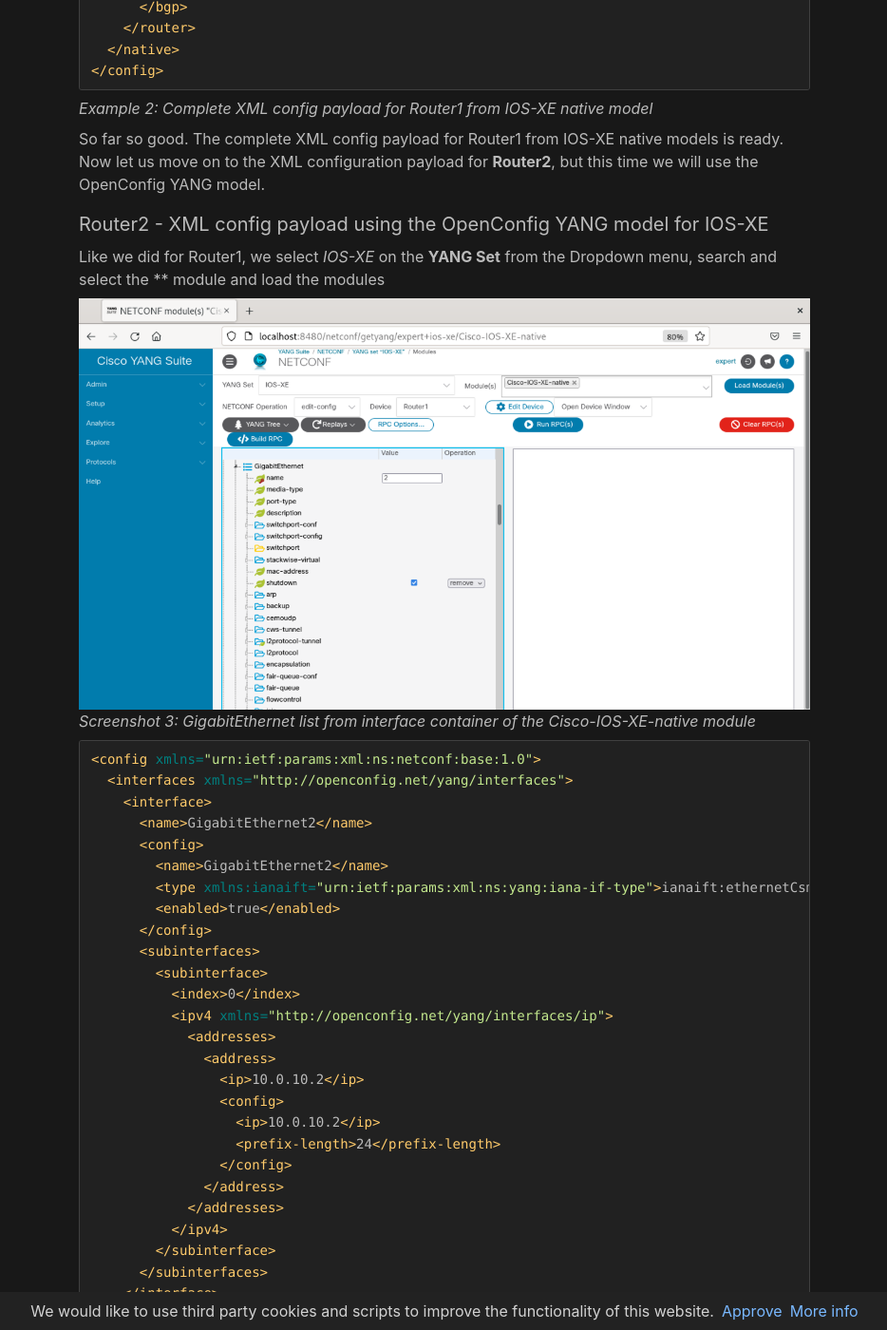
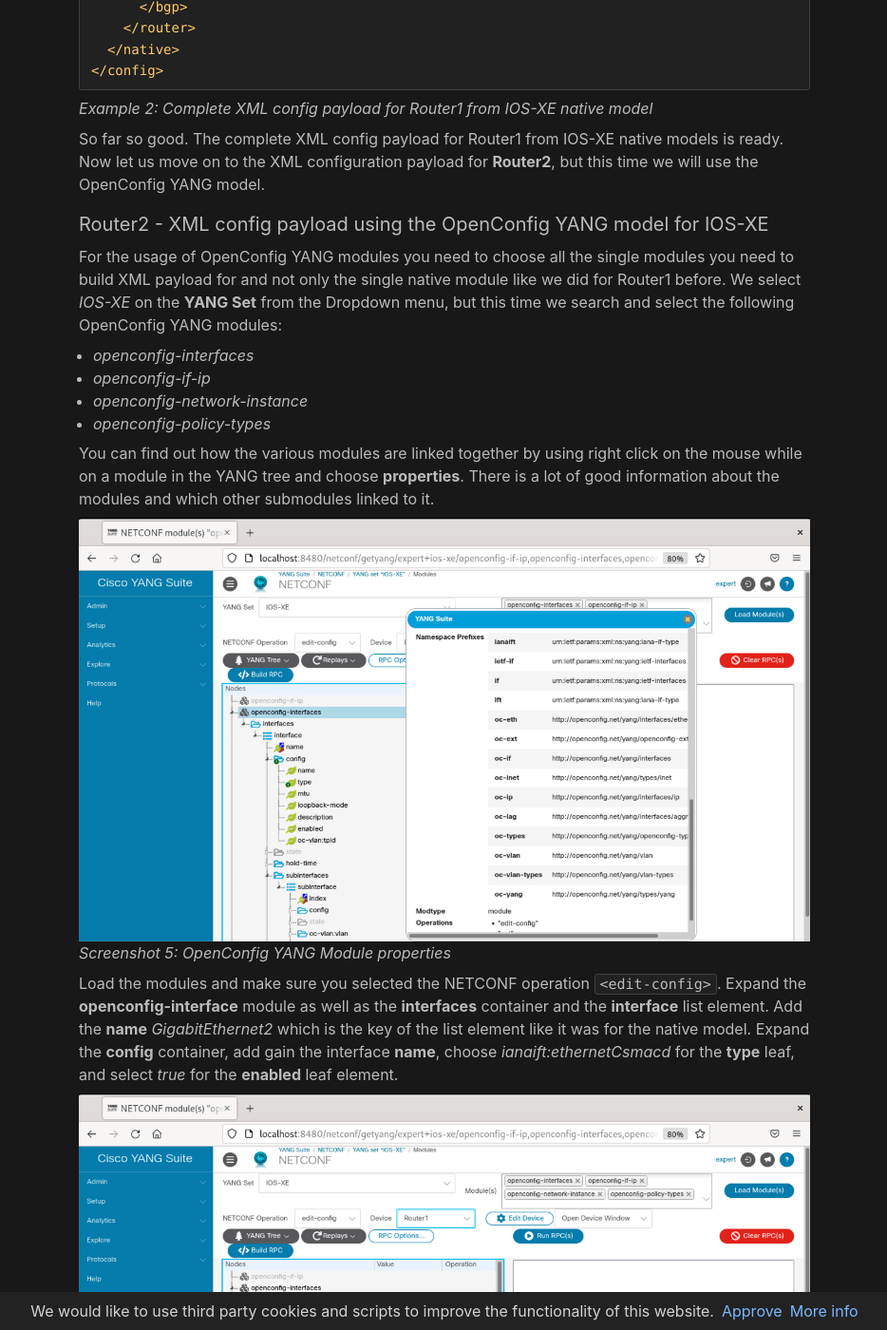
Before and after one commit to daniel1820815/daniel1820815.github.io, a Jekyll site: the page built from _posts/2024-02-20-netconf-nxos.md, in a window 1280 px wide and 1400 px high, scrolled down 6820 px. Shown: the whole window at 95% size, without its empty margins (172-1106 px from the left). Built offline with Jekyll 4.4.1, drawn with Linux system fonts in a browser that asks for light colours; nearby versions of some CDN libraries; some of the changed text lies outside the part shown.

Commit message:
completed Router2 interface settings

````diff
--- a/_posts/2024-02-20-netconf-nxos.md
+++ b/_posts/2024-02-20-netconf-nxos.md
@@ -160,10 +160,27 @@
 
 #### Router2 - XML config payload using the OpenConfig YANG model for IOS-XE
 
-Like we did for Router1, we select *IOS-XE* on the **YANG Set** from the Dropdown menu, search and select the ** module and load the modules
+For the usage of OpenConfig YANG modules you need to choose all the single modules you need to build XML payload for and not only the single native module like we did for Router1 before. We select *IOS-XE* on the **YANG Set** from the Dropdown menu, but this time we search and select the following OpenConfig YANG modules:
 
-![Native YANG Interfaces](/images/netconf_native_interfaces1.png "Native YANG Interfaces")
-*Screenshot 3: GigabitEthernet list from interface container of the Cisco-IOS-XE-native module*
+- *openconfig-interfaces*
+- *openconfig-if-ip*
+- *openconfig-network-instance*
+- *openconfig-policy-types*
+
+You can find out how the various modules are linked together by using right click on the mouse while on a module in the YANG tree and choose **properties**. There is a lot of good information about the modules and which other submodules linked to it.
+
+![OpenConfig YANG Module properties](/images/netconf_openconfig_properties.png "OpenConfig YANG Module properties")
+*Screenshot 5: OpenConfig YANG Module properties*
+
+Load the modules and make sure you selected the NETCONF operation ```<edit-config>```. Expand the **openconfig-interface** module as well as the **interfaces** container and the **interface** list element. Add the **name** *GigabitEthernet2* which is the key of the list element like it was for the native model. Expand the **config** container, add gain the interface **name**, choose *ianaift:ethernetCsmacd* for the **type** leaf, and select *true* for the **enabled** leaf element.
+
+![OpenConfig YANG Interfaces](/images/netconf_openconfig_interfaces1.png "OpenConfig YANG Interfaces")
+*Screenshot 6: OpenConfig YANG Interfaces*
+
+The IP configuration is a little bit hided in the OpenConfig YANG models. Scroll down to the **subinterfaces** container, expand it, and expand **subinterface**. The key **index** needs to be *0* in the case you do not have a real subinterface which is some kind of confusing. Move on expand **oc-ip:ipv4 -> oc-ip:addresses -> oc-ip:address** and add *10.0.10.2* as **oc-ip:ip**. Expand the **oc-ip:config** container, add the IP address at **oc-ip:ip** again, and add *24* as **oc-ip:prefix-length**.
+
+![OpenConfig YANG Interfaces IP settings](/images/netconf_openconfig_interfaces2.png "OpenConfig YANG Interfaces IP settings")
+*Screenshot 7: OpenConfig YANG Interfaces IP settings*
 
 ```xml
 <config xmlns="urn:ietf:params:xml:ns:netconf:base:1.0">
````
Also changed, not shown: images/netconf_openconfig_interfaces1.png (added), images/netconf_openconfig_interfaces2.png (added), images/netconf_openconfig_properties.png (added).
